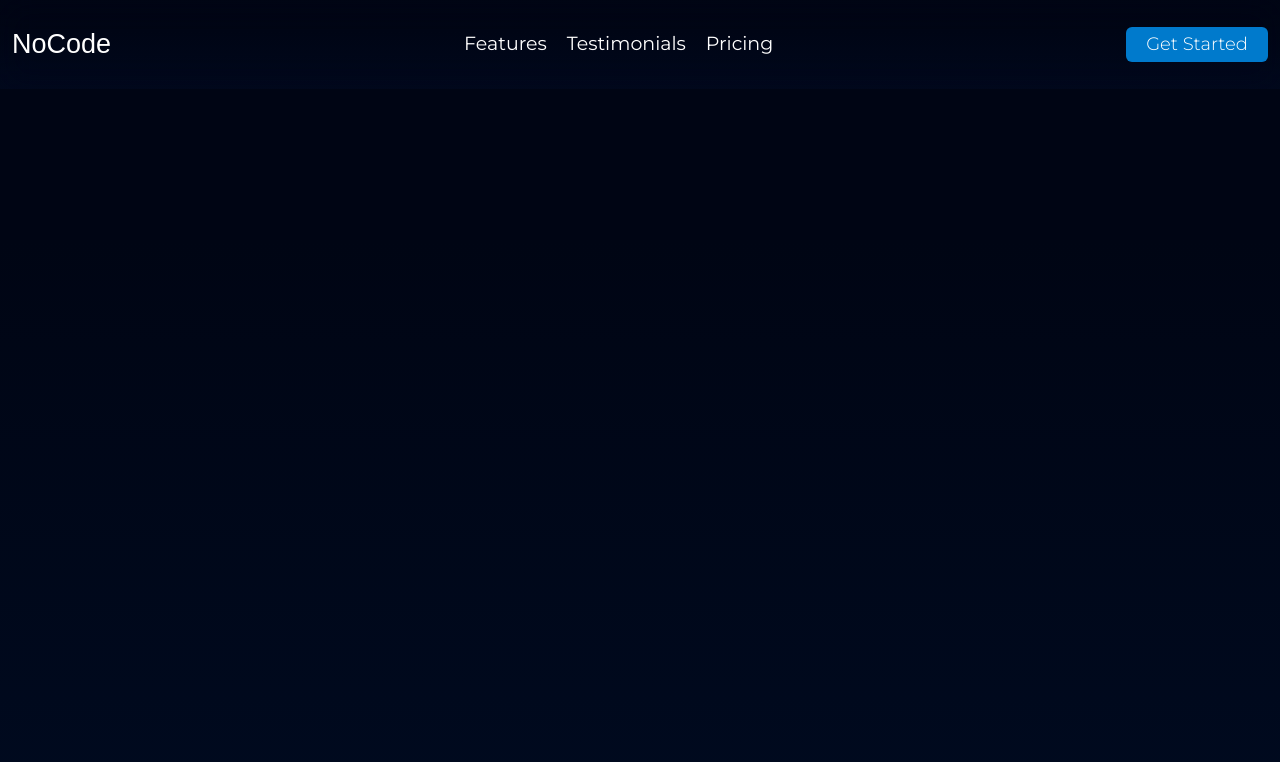
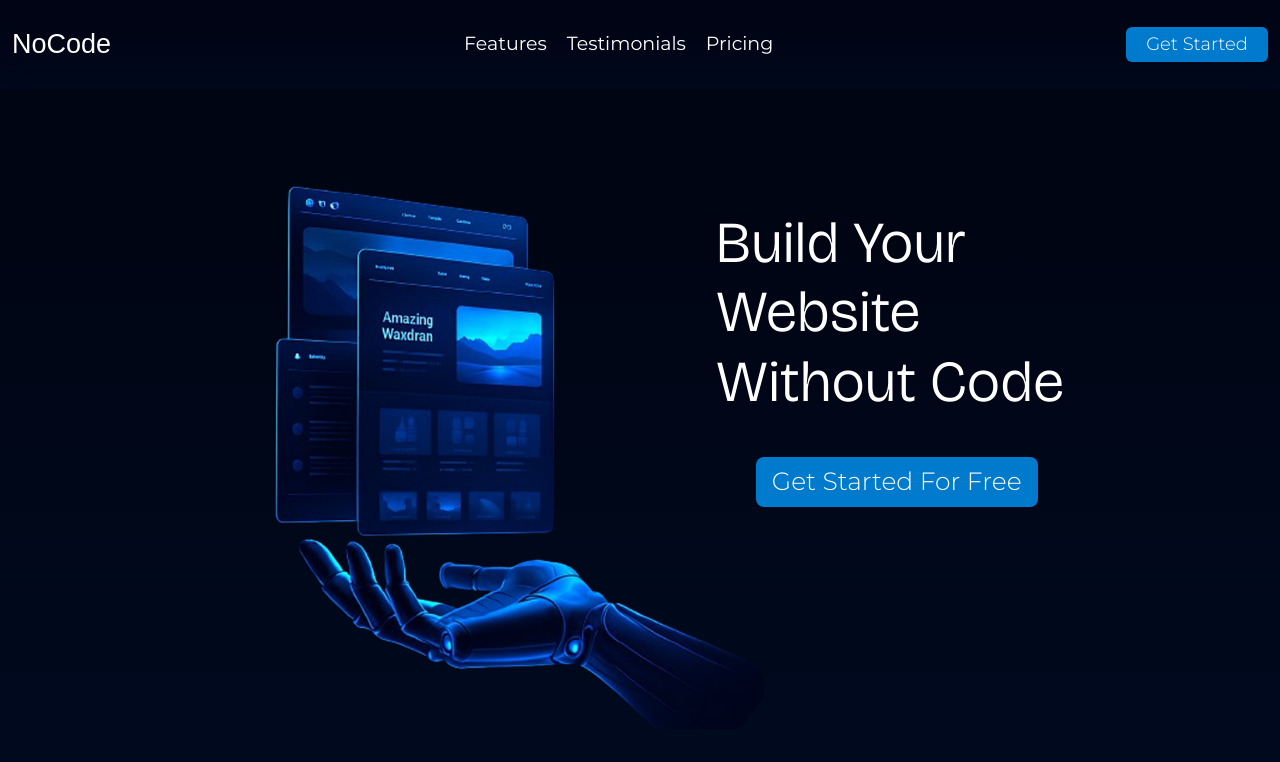
Before and after one commit to megha-gif/nocode-landing-page, a Next.js app: page / in a window 1280 px wide. Shown: the top 762 px of the page. Built offline with nearby package versions, Linux system fonts and the light colour scheme; a web font is replaced by a local one.

Commit message:
Describe your changes

```diff
--- a/src/app/globals.css
+++ b/src/app/globals.css
@@ -18,7 +18,7 @@
 
 @layer base {
   body {
-    background: black;
+    background: linear-gradient(to_bottom, #000514 30%, #000a1f 100%);
     height: 100%;
     font-family: var(--font-bricolage);
   }
--- a/src/app/page.tsx
+++ b/src/app/page.tsx
@@ -1,9 +1,9 @@
-import Navbar from "@/components/Navbar";
+import Herosection from "@/components/Herosection";
 
 export default function Home() {
   return (
     <>
-      <Navbar />
+      <Herosection />
     </>
   );
 }
--- /dev/null
+++ b/src/components/Herosection.tsx
@@ -0,0 +1,45 @@
+import Image from "next/image";
+import Link from "next/link";
+import Herodesign from "@/images/hero-design.png";
+import Navbar from "@/components/Navbar";
+
+const Herosection = () => {
+  return (
+    <>
+      {/* Hero section */}
+      <div className="bg-[linear-gradient(to_bottom,#000514_30%,#000A1F_100%)] relative overflow-hidden min-h-screen w-full">
+        {/* Wrapping Div */}
+        <Navbar />
+        <div className="container text-white flex  overflow-clip  justify-center items-center mx-auto lg:pb-70">
+          <div className="flex mt-1 md:mt-25 lg:mt-0">
+            <Image
+              src={Herodesign}
+              alt="Hero Image"
+              width={295}
+              height={295}
+              className="mt-35 absolute md:h-[600px] md:w-[550px] lg:h-[600px] lg:w-[600px] lg:mt-10"
+            />
+            <div className="flex flex-col mt-35 ml-[200px] relative md:ml-[400px] md:mt-45 lg:mt-30 lg:ml-[500px]">
+              <div className="text-3xl text-white text-left font-bricolage font-thin md:text-[58px]">
+                <h1>Build Your</h1>
+                <h1>Website </h1>
+                <h1>
+                  Without <span className="hidden lg:inline-block">Code</span>
+                </h1>
+                <h1 className="lg:hidden">Code</h1>
+              </div>
+              <Link href="#">
+                <button className="bg-[#007ACC] p-1 px-2 text-[18px] md:p-1.5 md:px-4 md:rounded-[8px] md:mt-10 md:ml-10 md:text-[25px] rounded-[5px] font-montserrat mt-5 ml-5 font-light hover:bg-[#0689cb]">
+                  Get Started{" "}
+                  <span className="hidden md:inline-block">For Free</span>
+                </button>
+              </Link>
+            </div>
+          </div>
+        </div>
+      </div>
+    </>
+  );
+};
+
+export default Herosection;
--- a/src/components/Navbar.tsx
+++ b/src/components/Navbar.tsx
@@ -11,8 +11,7 @@ const Navbar = () => {
 
   return (
     // Navbar
-    <div className=" bg-[linear-gradient(to_bottom,#000514_30%,#000A1F_100%)] min-h-screen w-full">
-      <nav className="backdrop-blur-lg top-0 left-0 z-50 w-full bg-[linear-gradient(to_bottom,rgba(0,10,31,0.08)_30%,rgba(5,48,132,0.08)_100%)]">
+    <nav className=" relative backdrop-blur-lg top-0 left-0 z-50 w-full bg-[linear-gradient(to_bottom,rgba(0,10,31,0.08)_30%,rgba(5,48,132,0.08)_100%)]">
       {/* Wrapping Div */}
       <div className="max-w-7xl flex items-center justify-between px-3 py-6 mx-auto text-white">
         <h1 className="text-[27px] font-tektur text-white font-light">
@@ -46,14 +45,14 @@ const Navbar = () => {
           className="focus:outline-none md:hidden"
         >
           {menu ? (
-              <Image src={menuclose} alt="Menu" width={40} height={40} />
+            <Image src={menuclose} alt="Menu Close" width={40} height={40} />
           ) : (
             <Image src={menuicon} alt="Menu" width={40} height={40} />
           )}
         </button>
         {/* Mobile Menu */}
         {menu && (
-            <div className="pt-5 pb-5 font-inder top-full absolute  md:hidden left-0 flex flex-col items-center justify-center w-full mx-auto space-y-5 ">
+          <div className="bg-[linear-gradient(to_bottom,#000514_30%,#000A1F_100%)] pt-5 pb-15 font-inder top-full absolute md:hidden left-0 flex flex-col items-center justify-center w-full mx-auto space-y-5 z-[100px]">
             <Link href="#">
               <button
                 onClick={closeMenu}
@@ -90,7 +89,6 @@ const Navbar = () => {
         )}
       </div>
     </nav>
-    </div>
   );
 };
 
```
Lines whose indentation alone changed are shown as unchanged.
